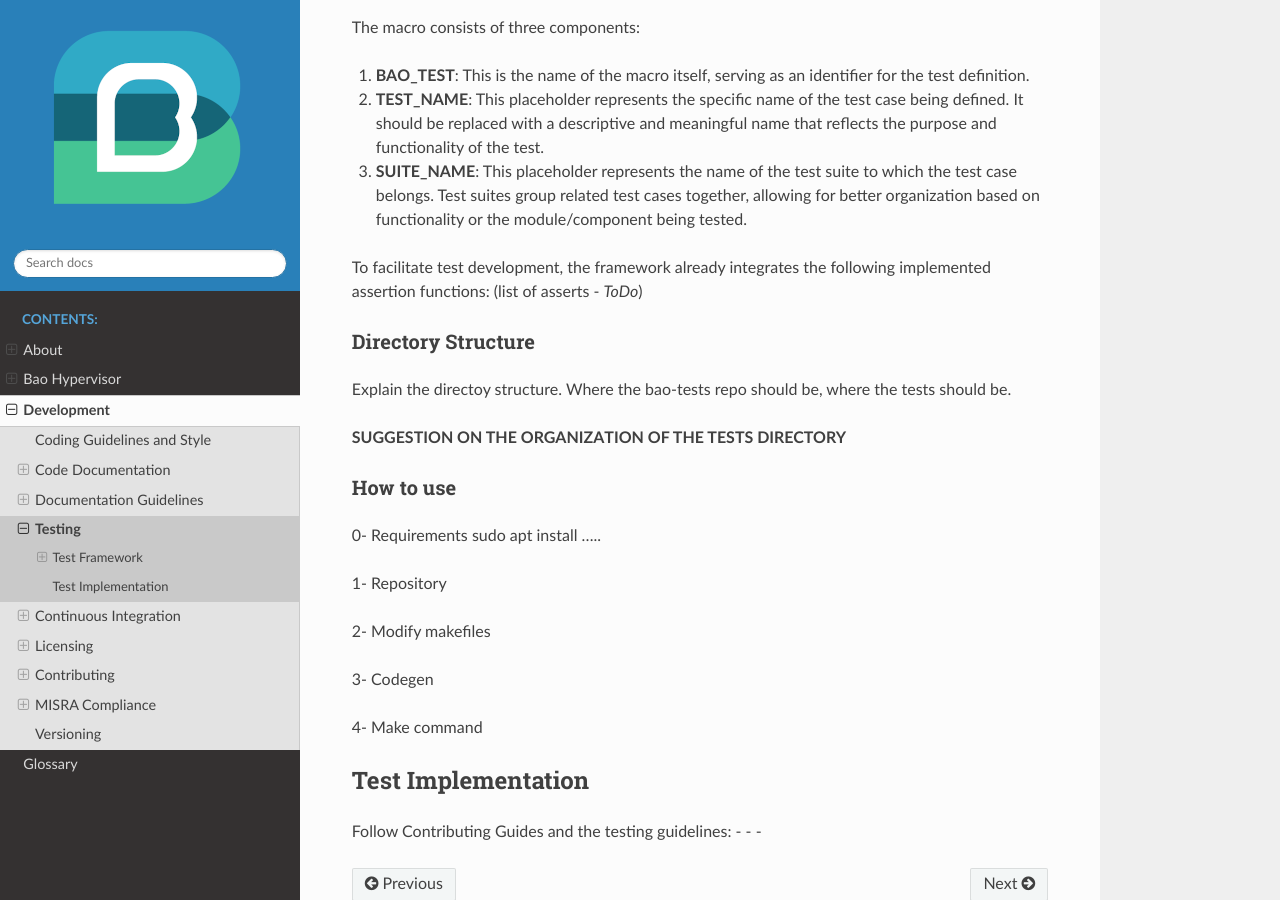
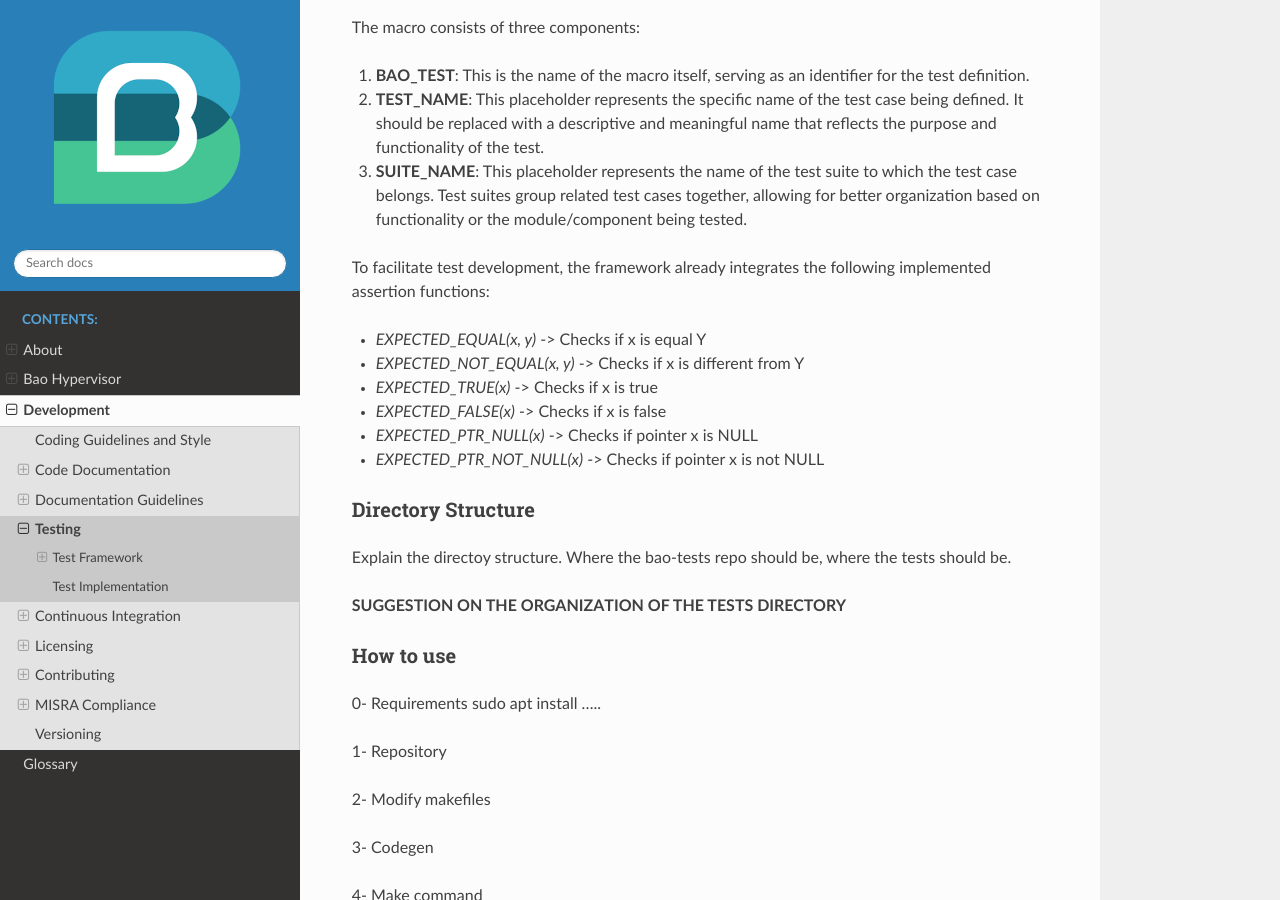
Before and after one commit to bao-project/bao-docs, a Sphinx documentation site: the page built from source/development/testing.rst, in a window 1280 px wide and 900 px high, scrolled down 3047 px. Built offline with Sphinx 7.4.7 and the Read the Docs theme 2.0.0, drawn with Linux system fonts in a browser that asks for light colours.

Commit message:
feat(skeleton): test definition (include asserts)
Co-Authored-By: Cristiano Rodrigues <33751144+ESCristiano@users.noreply.github.com>

```diff
--- a/source/development/testing.rst
+++ b/source/development/testing.rst
@@ -71,8 +71,14 @@ The macro consists of three components:
 2. **TEST_NAME**: This placeholder represents the specific name of the test case being defined. It should be replaced with a descriptive and meaningful name that reflects the purpose and functionality of the test.
 3. **SUITE_NAME**: This placeholder represents the name of the test suite to which the test case belongs. Test suites group related test cases together, allowing for better organization based on functionality or the module/component being tested.
 
+To facilitate test development, the framework already integrates the following implemented assertion functions:
 
-To facilitate test development, the framework already integrates the following implemented assertion functions: (list of asserts - *ToDo*)
+- `EXPECTED_EQUAL(x, y)` -> Checks if x is equal Y
+- `EXPECTED_NOT_EQUAL(x, y)` -> Checks if x is different from Y
+- `EXPECTED_TRUE(x)` -> Checks if x is true
+- `EXPECTED_FALSE(x)` -> Checks if x is false
+- `EXPECTED_PTR_NULL(x)` -> Checks if pointer x is NULL
+- `EXPECTED_PTR_NOT_NULL(x)` -> Checks if pointer x is not NULL
 
 Directory Structure
 *******************
```
